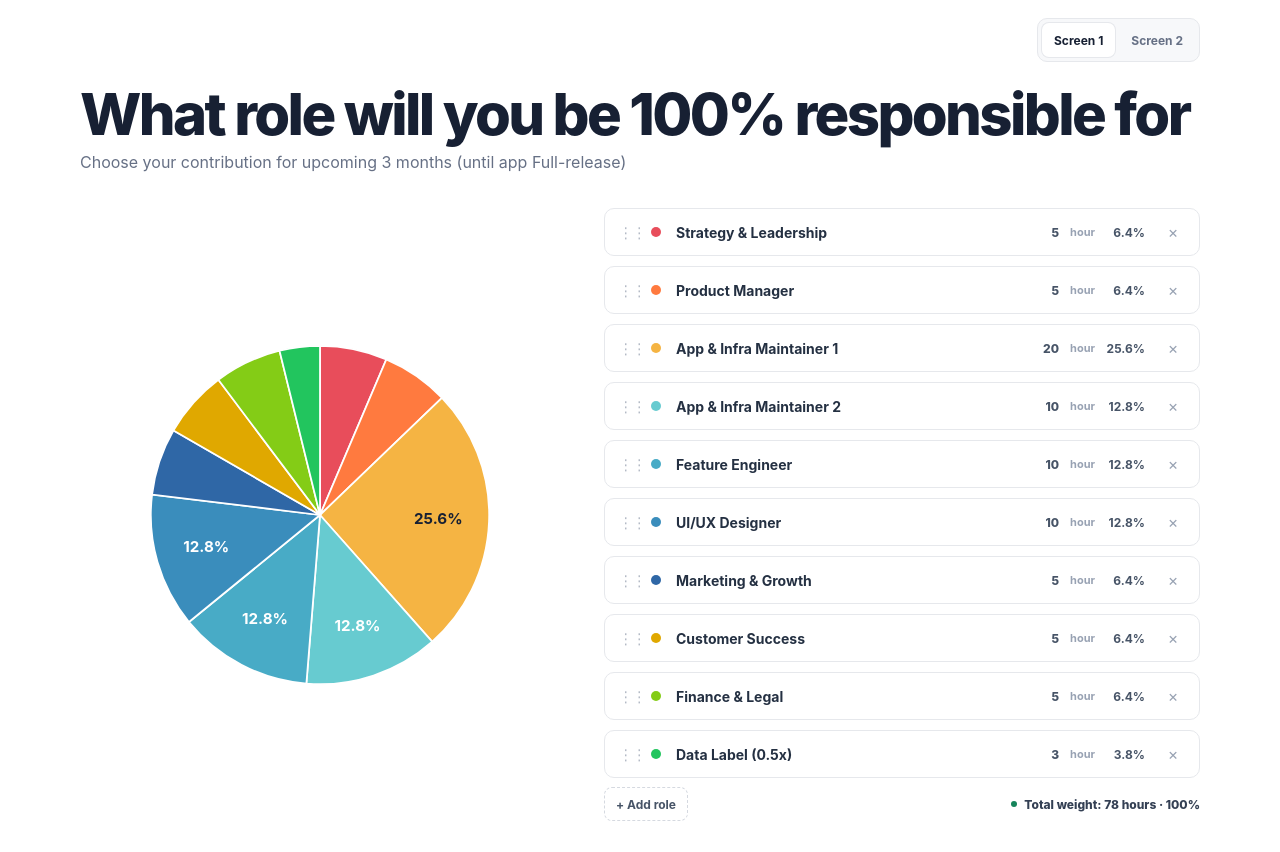
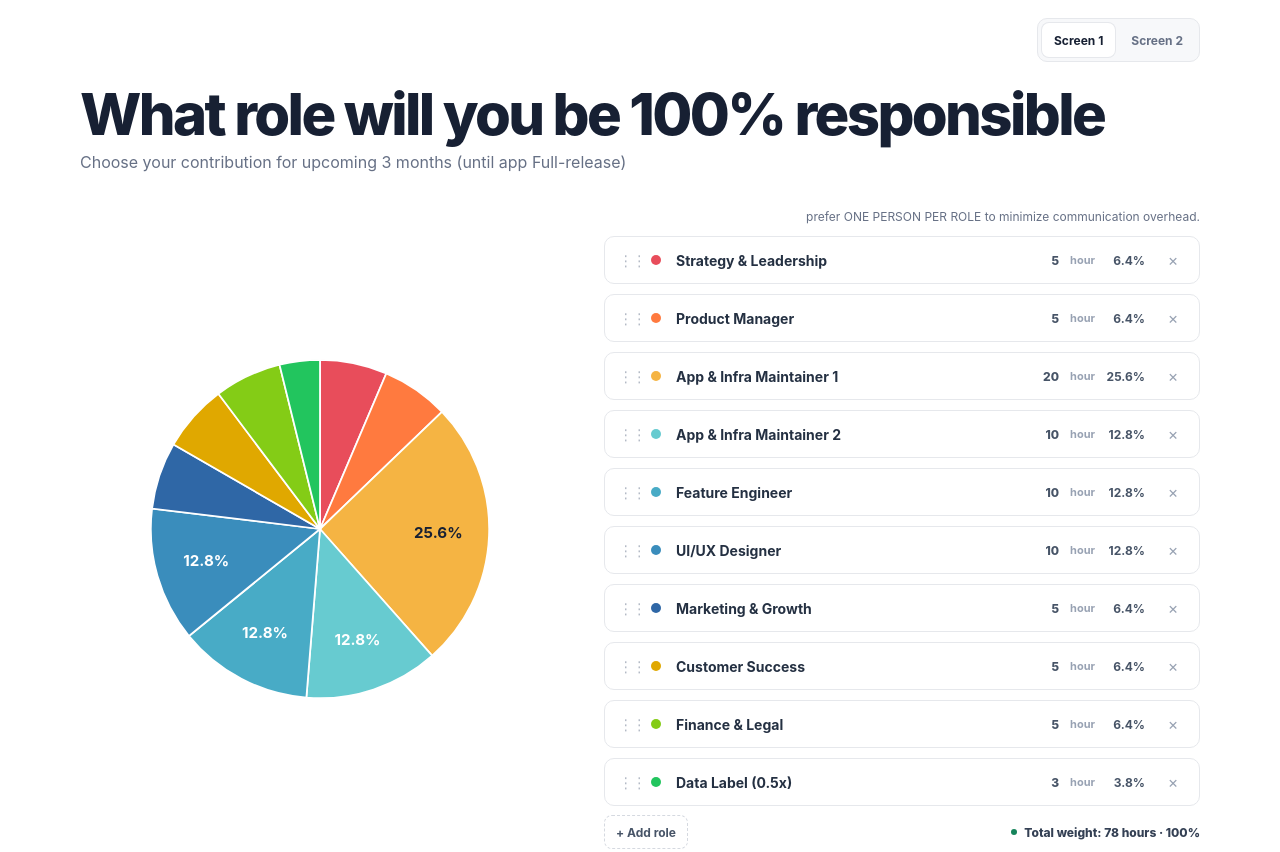
Before and after one commit to Ocean-eyes-Org/startup-plan, a plain HTML site: page index.html in a window 1280 px wide. Shown: the top 852 px of the page. Drawn offline with Linux system fonts and the light colour scheme.

Commit message:
feat: clarify role ownership guidance
- Update role responsibility headings
- Add a note recommending one person per role to reduce communication overhead

```diff
--- a/index.html
+++ b/index.html
@@ -94,6 +94,7 @@
     .role-chart svg{display:block;width:100%;height:100%}
 
     .role-options{display:flex;flex-direction:column;gap:10px}
+    .role-ownership-note{margin:0 0 10px;color:var(--muted);font-size:12px;line-height:1.5;text-align:right}
     .role-option{
       display:grid;
       grid-template-columns:20px 12px minmax(0,1fr) auto auto;
@@ -307,7 +308,7 @@
 
   <main class="page role-screen" data-screen="1">
     <header class="hero">
-      <h1 class="title">What role will you be 100% responsible for</h1>
+      <h1 class="title">What role will you be 100% responsible</h1>
       <div class="subtitle">Choose your contribution for upcoming 3 months (until app Full-release)</div>
     </header>
 
@@ -317,6 +318,7 @@
           <div class="role-chart" data-role-chart aria-label="Role effort pie chart"></div>
         </div>
         <div>
+          <p class="role-ownership-note">prefer ONE PERSON PER ROLE to minimize communication overhead.</p>
           <div class="role-options" data-role-options></div>
           <div class="role-list-actions">
             <button class="add-role-button" type="button" data-add-role-button>+ Add role</button>
@@ -333,7 +335,7 @@
 
   <main class="page role-screen hidden" data-screen="2">
     <header class="hero">
-      <h1 class="title">What role will you be 100% responsible for</h1>
+      <h1 class="title">What role will you be 100% responsible</h1>
       <div class="subtitle">Choose your contribution for upcoming 3 months (until app Full-release)</div>
     </header>
 
@@ -343,6 +345,7 @@
           <div class="role-chart" data-role-chart aria-label="Role effort pie chart"></div>
         </div>
         <div>
+          <p class="role-ownership-note">prefer ONE PERSON PER ROLE to minimize communication overhead.</p>
           <div class="role-options" data-role-options></div>
           <div class="role-list-actions">
             <button class="add-role-button" type="button" data-add-role-button>+ Add role</button>
```
